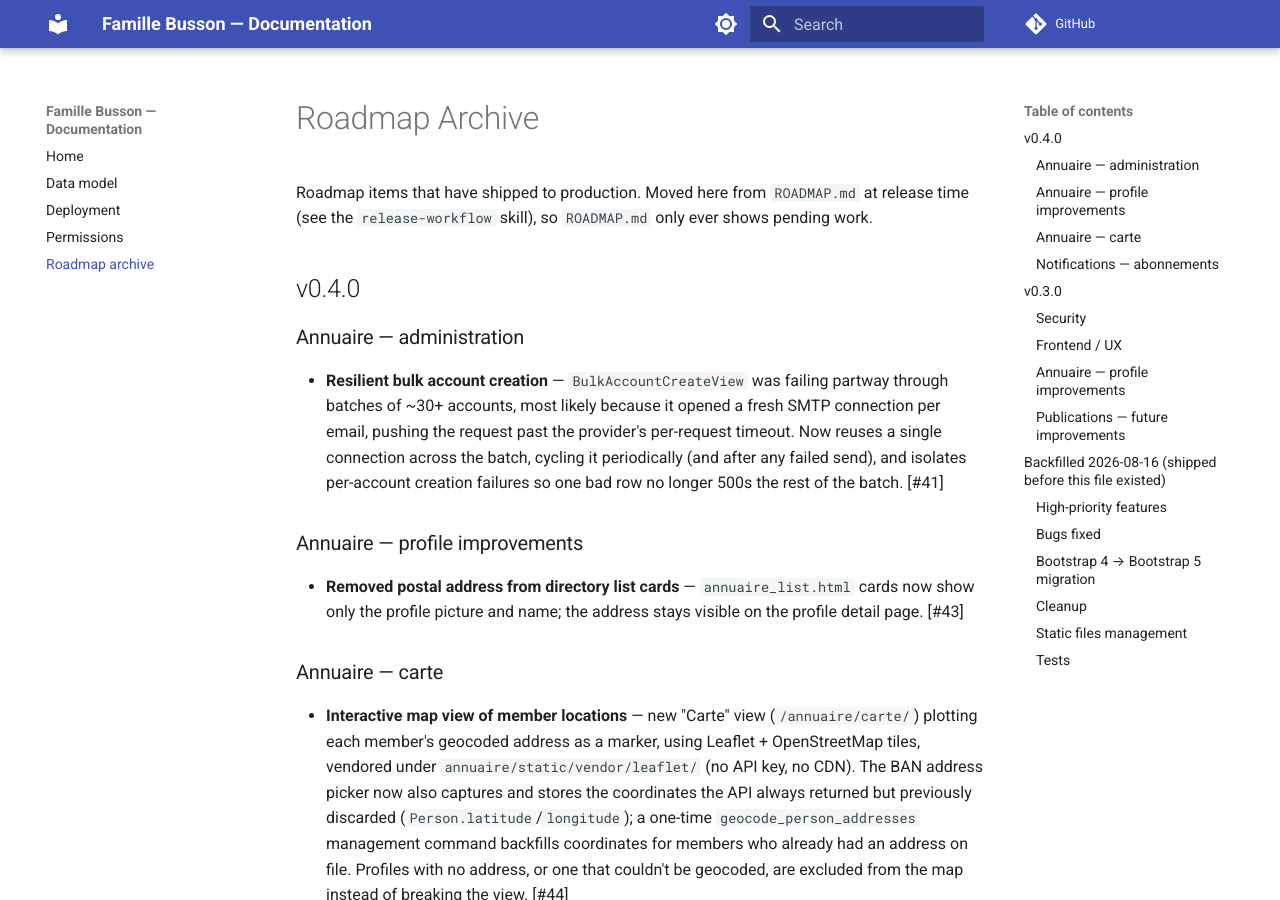
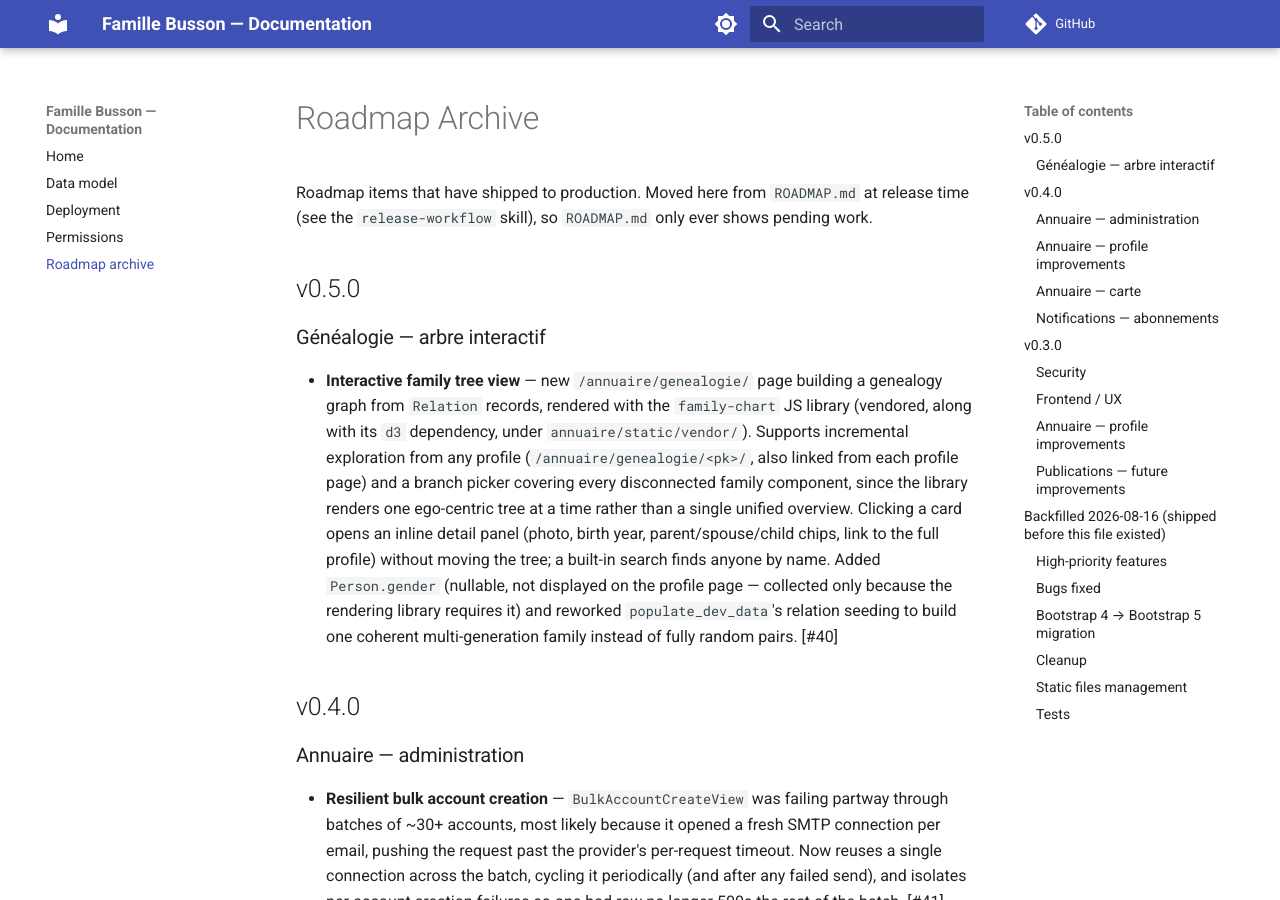
Before and after one commit to reboulip/famille-busson, an MkDocs documentation site: the page built from docs/ROADMAP_ARCHIVE.md, in a window 1280 px wide and 900 px high. Built offline with MkDocs 1.6.1 and Material for MkDocs 9.7.7, drawn with Linux system fonts in a browser that asks for light colours; comment, search, counter and statistics services are not loaded.

Commit message:
chore: bump version to 0.5.0
feat: commits shipping (family tree view, #40) → minor bump. Archives ROADMAP.md's shipped item into docs/ROADMAP_ARCHIVE.md under a new v0.5.0 heading.

```diff
--- a/docs/ROADMAP_ARCHIVE.md
+++ b/docs/ROADMAP_ARCHIVE.md
@@ -2,6 +2,22 @@
 
 Roadmap items that have shipped to production. Moved here from `ROADMAP.md` at release
 time (see the `release-workflow` skill), so `ROADMAP.md` only ever shows pending work.
+
+## v0.5.0
+
+### Généalogie — arbre interactif
+- **Interactive family tree view** — new `/annuaire/genealogie/` page building a
+  genealogy graph from `Relation` records, rendered with the `family-chart` JS library
+  (vendored, along with its `d3` dependency, under `annuaire/static/vendor/`). Supports
+  incremental exploration from any profile (`/annuaire/genealogie/<pk>/`, also linked
+  from each profile page) and a branch picker covering every disconnected family
+  component, since the library renders one ego-centric tree at a time rather than a
+  single unified overview. Clicking a card opens an inline detail panel (photo, birth
+  year, parent/spouse/child chips, link to the full profile) without moving the tree; a
+  built-in search finds anyone by name. Added `Person.gender` (nullable, not displayed
+  on the profile page — collected only because the rendering library requires it) and
+  reworked `populate_dev_data`'s relation seeding to build one coherent multi-generation
+  family instead of fully random pairs. [#40]
 
 ## v0.4.0
 
--- a/pyproject.toml
+++ b/pyproject.toml
@@ -1,6 +1,6 @@
 [project]
 name = "famille-busson"
-version = "0.4.1"
+version = "0.5.0"
 description = "Add your description here"
 readme = "README.md"
 requires-python = ">=3.13"
```
Also changed, not shown: ROADMAP.md (+0 -10 lines), 1 other file.
